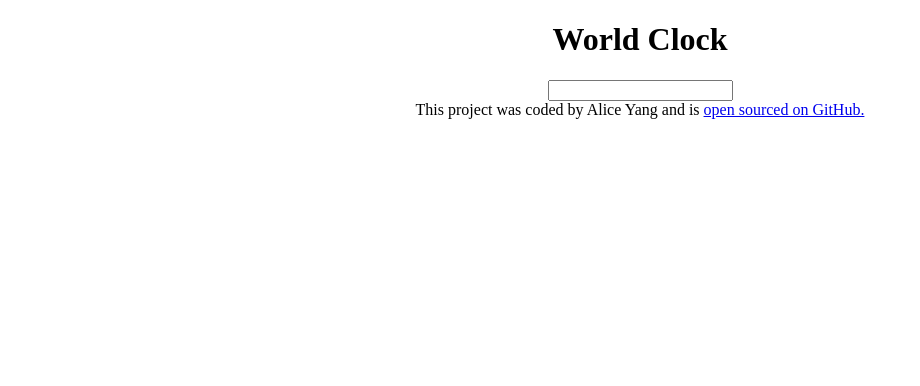
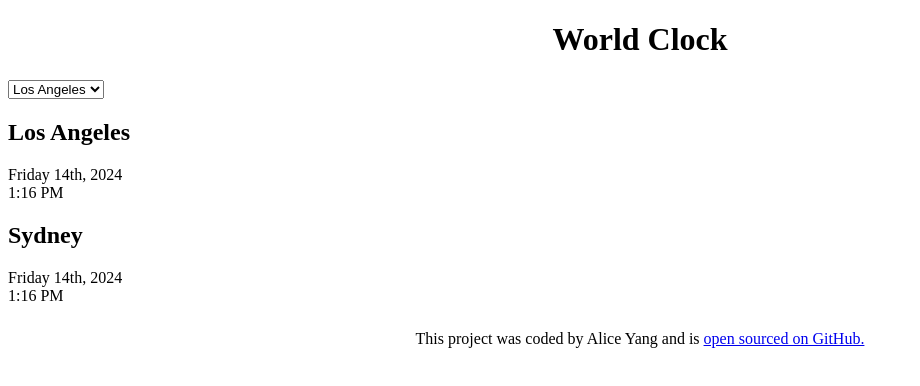
Before and after one commit to Ayang471/world-clock, a plain HTML site: page index.html in a window 1280 px wide. Shown: the whole page, without its empty margins (0-920 px from the left). Drawn offline with nearby package versions, Linux system fonts and the light colour scheme.

Commit message:
added basic structure of the clock and styling

```diff
--- a/index.html
+++ b/index.html
@@ -10,13 +10,25 @@
     <title>World Clock Project</title>
 </head>
 <body>
-    <div>
+    <div class="container">
          <h1>World Clock</h1>
+         <select class="cities">
+            <option value="">Los Angeles</option>
+            <option value="">Sydney</option>
+            <option value="">Tokyo</option>
+            <option value="">Paris</option>
+         </select>
+         <div class="city">
+            <h2>Los Angeles</h2>
+           <div class="date"> Friday 14th, 2024</div>
+            <div class="'time">1:16 PM</div>
+         </div>
+           <div class="city">
+            <h2>Sydney</h2>
+           <div class="date"> Friday 14th, 2024</div>
+            <div class="'time">1:16 PM</div>
+         </div>
     </div>
-     <form>
-        <input type="search" />
-     </form>
-    <div>
 
     <footer>This project was coded by Alice Yang and is <a href="https://github.com/Ayang471/world-clock">open sourced on GitHub.</a></footer>
 </body>
--- a/style.css
+++ b/style.css
@@ -1,3 +1,8 @@
-body{
+h1{
     text-align: center;
 }
+
+footer{
+    margin-top: 25px;
+     text-align: center;
+}
```
